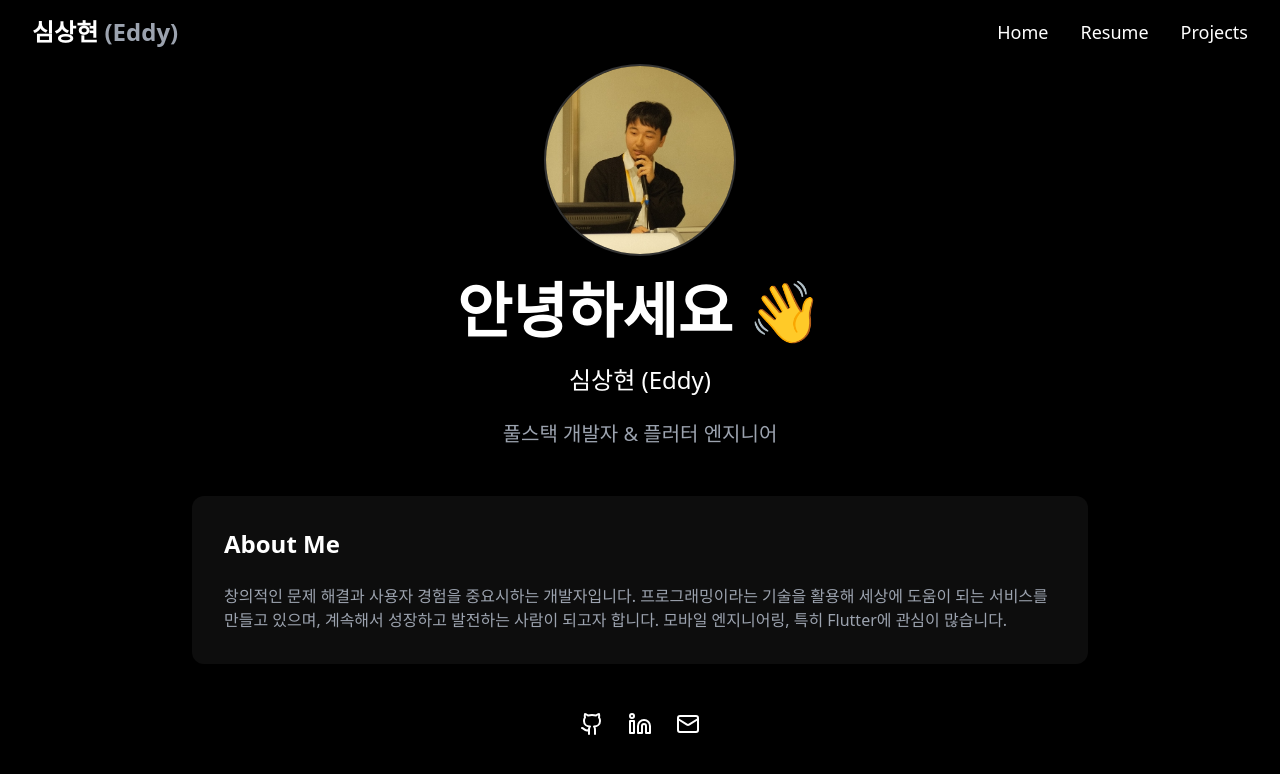
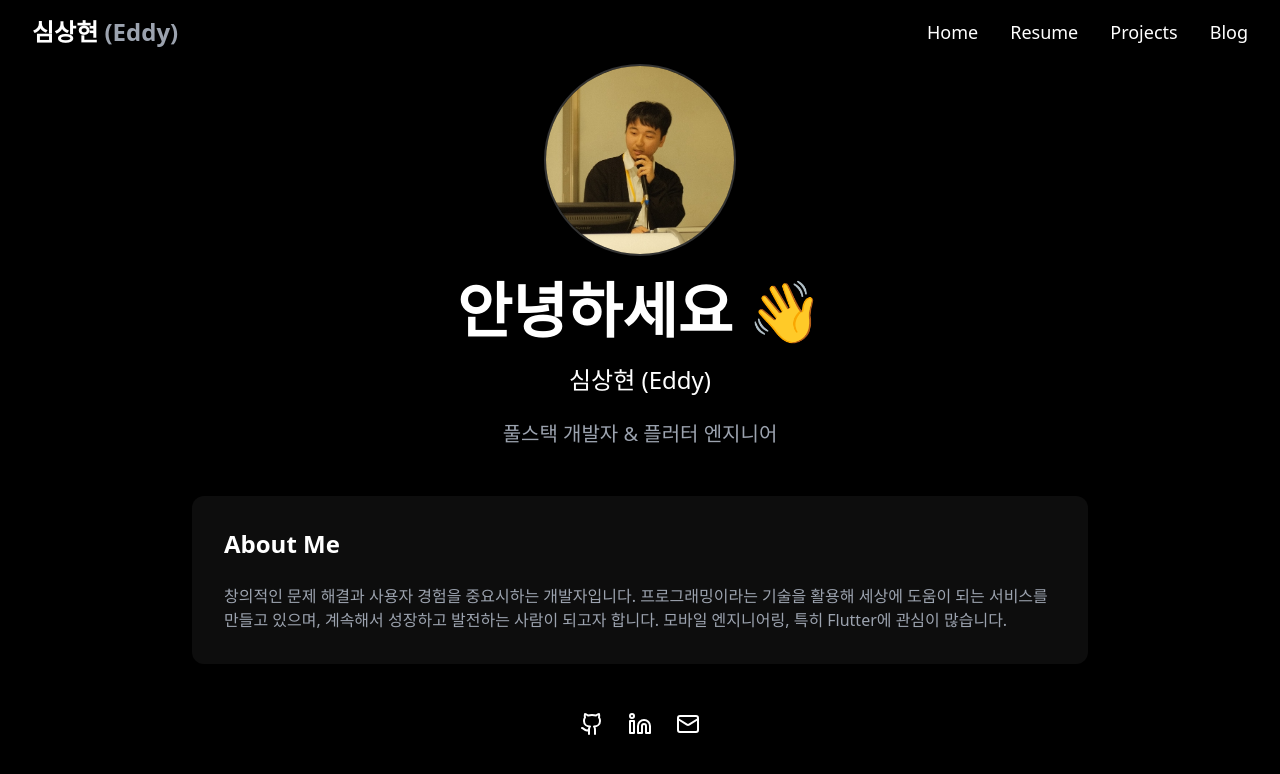
Before and after one commit to halfmoon-mind/projects, a React (Vite) app: page / in a window 1280 px wide. Shown: the top 774 px of the page. Built offline with nearby package versions, Linux system fonts and the light colour scheme.

Commit message:
fix: 블로그 링크 주석 해제

```diff
--- a/src/components/Navbar.tsx
+++ b/src/components/Navbar.tsx
@@ -28,9 +28,9 @@
             <NavLink to="/projects" className="nav-link">
               Projects
             </NavLink>
-            {/* <NavLink to="/blog" className="nav-link">
+            <NavLink to="/blog" className="nav-link">
               Blog
-            </NavLink> */}
+            </NavLink>
           </div>
 
           <div className="md:hidden">
@@ -53,9 +53,9 @@
             <NavLink to="/projects" className="block px-3 py-2 text-white hover:bg-white/10 rounded-md" onClick={closeMenu}>
               Projects
             </NavLink>
-            {/* <NavLink to="/blog" className="block px-3 py-2 text-white hover:bg-white/10 rounded-md" onClick={closeMenu}>
+            <NavLink to="/blog" className="block px-3 py-2 text-white hover:bg-white/10 rounded-md" onClick={closeMenu}>
               Blog
-            </NavLink> */}
+            </NavLink>
           </div>
         </motion.div>
       )}
```
